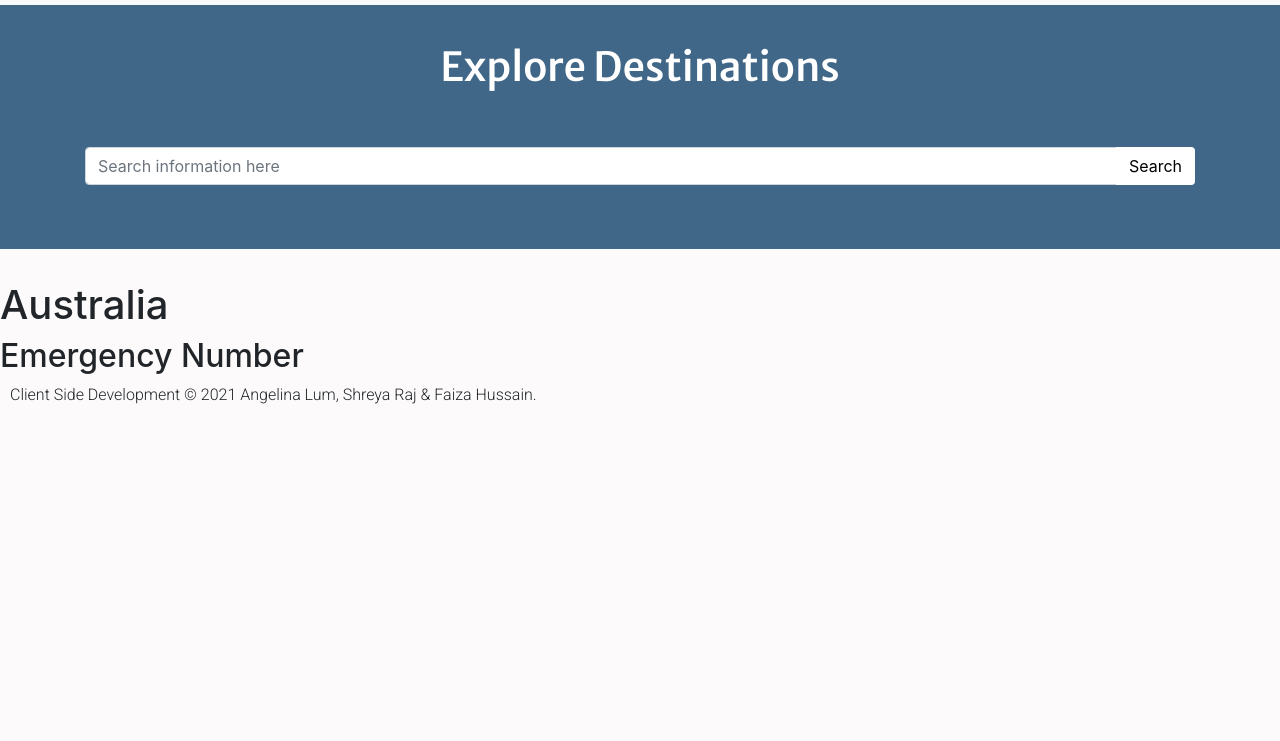
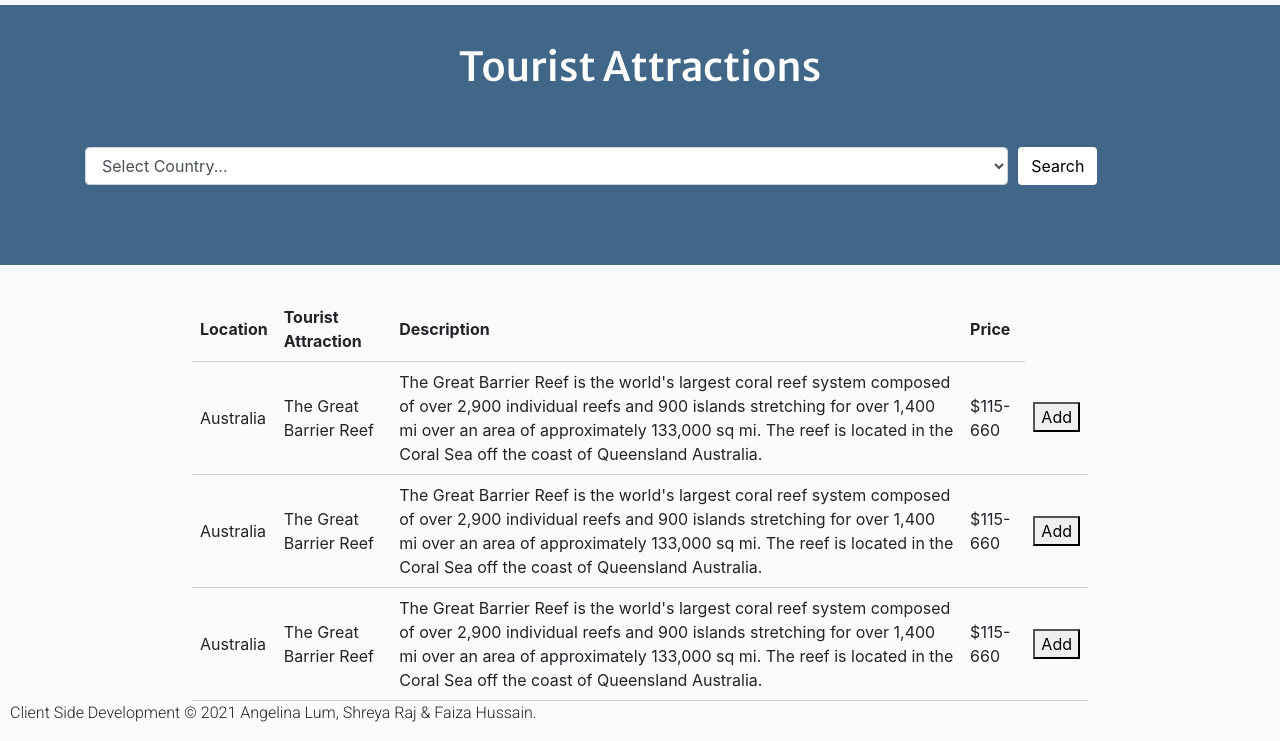
Before and after one commit to info340-wi21/project-1-group-7, a website: page tourism.html in a window 1280 px wide. Shown: the part 61-802 px from the top of the page. Drawn offline with nearby package versions, Linux system fonts and the light colour scheme.

Commit message:
created table for tourism.html

```diff
--- a/css/main_style.css
+++ b/css/main_style.css
@@ -77,3 +77,41 @@ body {
 .sortbar {
     margin-top: 3%;
 }
+
+table{
+    width: 70%;
+    margin-left: auto;
+    margin-right: auto;
+    border-collapse: collapse;
+}
+
+th{
+    height: 2rem;
+    text-align: left;
+    padding: .5em;
+    border-bottom: 1px solid #d3d3d3;
+}
+
+tr {
+    padding-bottom: 10px;
+}
+
+td{
+    padding: .5em;
+    border-bottom: 1px solid #d3d3d3;
+}
+
+.button {
+    line-height: 1;
+    display: inline-block;
+    font-size: 1.2rem;
+    text-decoration: none;
+    border-radius: 5px;
+    color: #fff;
+    padding: 8px;
+    background-color: darken($subtle,5%);
+  }
+
+tbody tr:hover{
+    background-color: lightgrey;
+}
--- a/tourism.html
+++ b/tourism.html
@@ -38,15 +38,9 @@
 
     <div class="jumbotron jumbotron-fluid">
       <div class="container">
-        <h1 class="website-title">Explore Destinations</h1>
-        <div class="input-group searchbar">
-          <input type="text" class="form-control" placeholder="Search information here" aria-label="search">
-          <div class="input-group-append">
-            <button class="btn btnwhite" type="button">Search</button>
-          </div>
-        </div>
+        <h1 class="website-title">Tourist Attractions</h1>
 
-        <!-- <div class="form-group form-row align-items-center searchbar">
+        <div class="form-group form-row align-items-center searchbar">
           <div class="col-10">
             <select id="inputCountry" class="form-control">
               <option selected>Select Country...</option>
@@ -61,15 +55,48 @@
           <div class="col-2">
             <button class="btn btnwhite" type="button">Search</button>
           </div>
-        </div> -->
+        </div>
 
       </div>
     </div>
   </header>
+
   <main>
-      <h1>Australia</h1>
-      <h2>Emergency Number</h2>
+      <table>
+        <thead>
+          <tr>
+            <th>Location</th>
+            <th>Tourist Attraction</th>
+            <th>Description</th>
+            <th>Price</th>
+          </tr>
+        </thead>
+        <tbody>
+          <tr>
+            <td>Australia</td>
+            <td>The Great Barrier Reef</td>
+            <td>The Great Barrier Reef is the world's largest coral reef system composed of over 2,900 individual reefs and 900 islands stretching for over 1,400 mi over an area of approximately 133,000 sq mi. The reef is located in the Coral Sea off the coast of Queensland Australia.</td>
+            <td>$115-660</td>
+            <td><button class="add" type="button">Add</button></td>
+          </tr>
+          <tr>
+            <td>Australia</td>
+            <td>The Great Barrier Reef</td>
+            <td>The Great Barrier Reef is the world's largest coral reef system composed of over 2,900 individual reefs and 900 islands stretching for over 1,400 mi over an area of approximately 133,000 sq mi. The reef is located in the Coral Sea off the coast of Queensland Australia.</td>
+            <td>$115-660</td>
+            <td><button class="add" type="button">Add</button></td>
+          </tr>
+          <tr>
+            <td>Australia</td>
+            <td>The Great Barrier Reef</td>
+            <td>The Great Barrier Reef is the world's largest coral reef system composed of over 2,900 individual reefs and 900 islands stretching for over 1,400 mi over an area of approximately 133,000 sq mi. The reef is located in the Coral Sea off the coast of Queensland Australia.</td>
+            <td>$115-660</td>
+            <td><button class="add" type="button">Add</button></td>
+          </tr>
+        </tbody>
+      </table>
   </main>
+
   <footer>
     <p> Client Side Development &copy; 2021 Angelina Lum, Shreya Raj & Faiza Hussain.</p>
   </footer>
```
